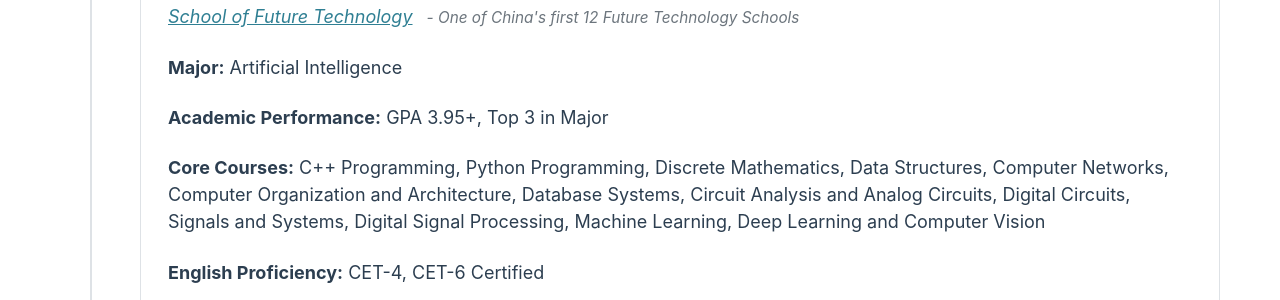
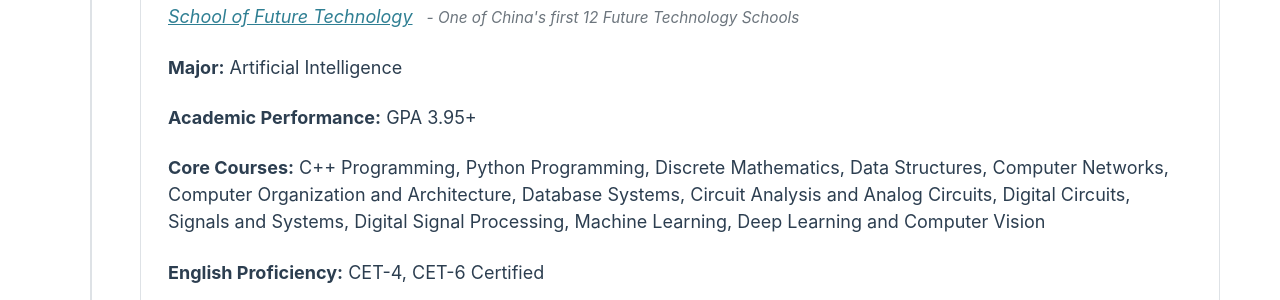
Before and after one commit to Haoyu-Gu/haoyu-gu.github.io, a Jekyll site: the page built from index.html, in a window 1280 px wide and 900 px high, scrolled down 2158 px. Shown: the part 153-453 px from the top of the window. Built offline with Jekyll 4.4.1, drawn with Linux system fonts in a browser that asks for light colours.

Commit message:
删除排名

```diff
--- a/index.html
+++ b/index.html
@@ -56,7 +56,7 @@ title: "Haoyu Gu - Personal Portfolio"
         <p class="university-description" data-lang='{"en": "985 Project University, Excellence 9 (E9) League Member", "zh": "985工程大学，卓越大学联盟(E9)成员"}'>985 Project University, Excellence 9 (E9) League Member</p>
         <p><em><a href="https://www2.scut.edu.cn/ft/bkspy2/list.htm" target="_blank" data-lang='{"en": "School of Future Technology", "zh": "未来技术学院"}'>未来技术学院</a></em> <span class="school-description" data-lang='{"en": "- One of China&#39;s first 12 Future Technology Schools", "zh": "- 国家首批12所未来技术学院"}'>- One of China&#39;s first 12 Future Technology Schools</span></p>
         <p><strong data-lang='{"en": "Major:", "zh": "专业:"}'>Major:</strong> <span data-lang='{"en": "Artificial Intelligence", "zh": "人工智能"}'>Artificial Intelligence</span></p>
-        <p><strong data-lang='{"en": "Academic Performance:", "zh": "学术成绩:"}'>Academic Performance:</strong> <span data-lang='{"en": "GPA 3.95+, Top 3 in Major", "zh": "GPA 3.95+，专业前三"}'>GPA 3.95+, Top 3 in Major</span></p>
+        <p><strong data-lang='{"en": "Academic Performance:", "zh": "学术成绩:"}'>Academic Performance:</strong> <span data-lang='{"en": "GPA 3.95+", "zh": "GPA 3.95+"}'>GPA 3.95+</span></p>
         <p><strong data-lang='{"en": "Core Courses:", "zh": "核心课程:"}'>Core Courses:</strong> <span data-lang='{"en": "C++ Programming, Python Programming, Discrete Mathematics, Data Structures, Computer Networks, Computer Organization and Architecture, Database Systems, Circuit Analysis and Analog Circuits, Digital Circuits, Signals and Systems, Digital Signal Processing, Machine Learning, Deep Learning and Computer Vision", "zh": "C++程序设计、Python程序设计、离散数学、数据结构、计算机网络、计算机组成与体系结构、数据库系统、电路分析与模拟电路、数字电路、信号与系统、数字信号处理、机器学习、深度学习与计算机视觉"}'>C++ Programming, Python Programming, Discrete Mathematics, Data Structures, Computer Networks, Computer Organization and Architecture, Database Systems, Circuit Analysis and Analog Circuits, Digital Circuits, Signals and Systems, Digital Signal Processing, Machine Learning, Deep Learning and Computer Vision</span></p>
         <p><strong data-lang='{"en": "English Proficiency:", "zh": "英语能力:"}'>English Proficiency:</strong> <span data-lang='{"en": "CET-4, CET-6 Certified", "zh": "四级、六级证书"}'>CET-4, CET-6 Certified</span></p>
         <p><strong data-lang='{"en": "Languages & Skills:", "zh": "语言与技能:"}'>Languages & Skills:</strong> <span data-lang='{"en": "C++, Python, MATLAB, LaTeX", "zh": "C++、Python、MATLAB、LaTeX"}'>C++, Python, MATLAB, LaTeX</span></p>
```
